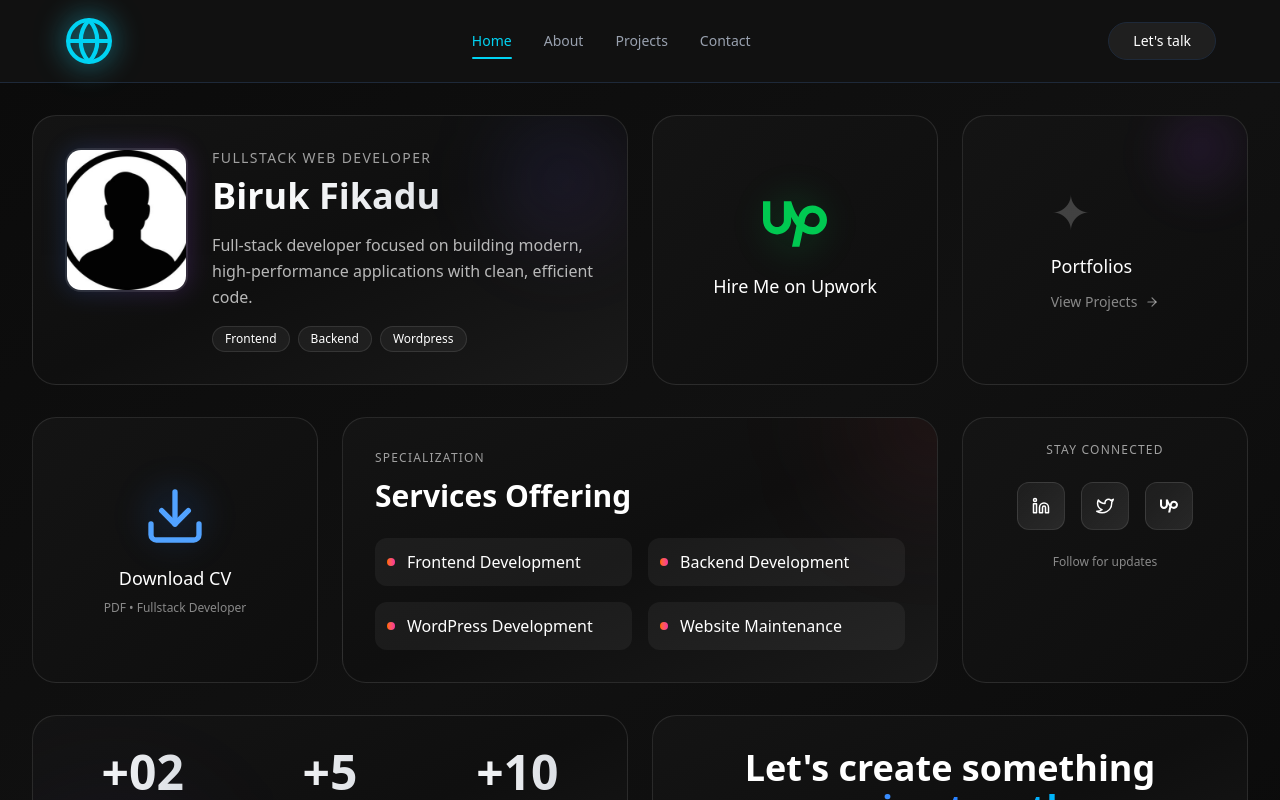
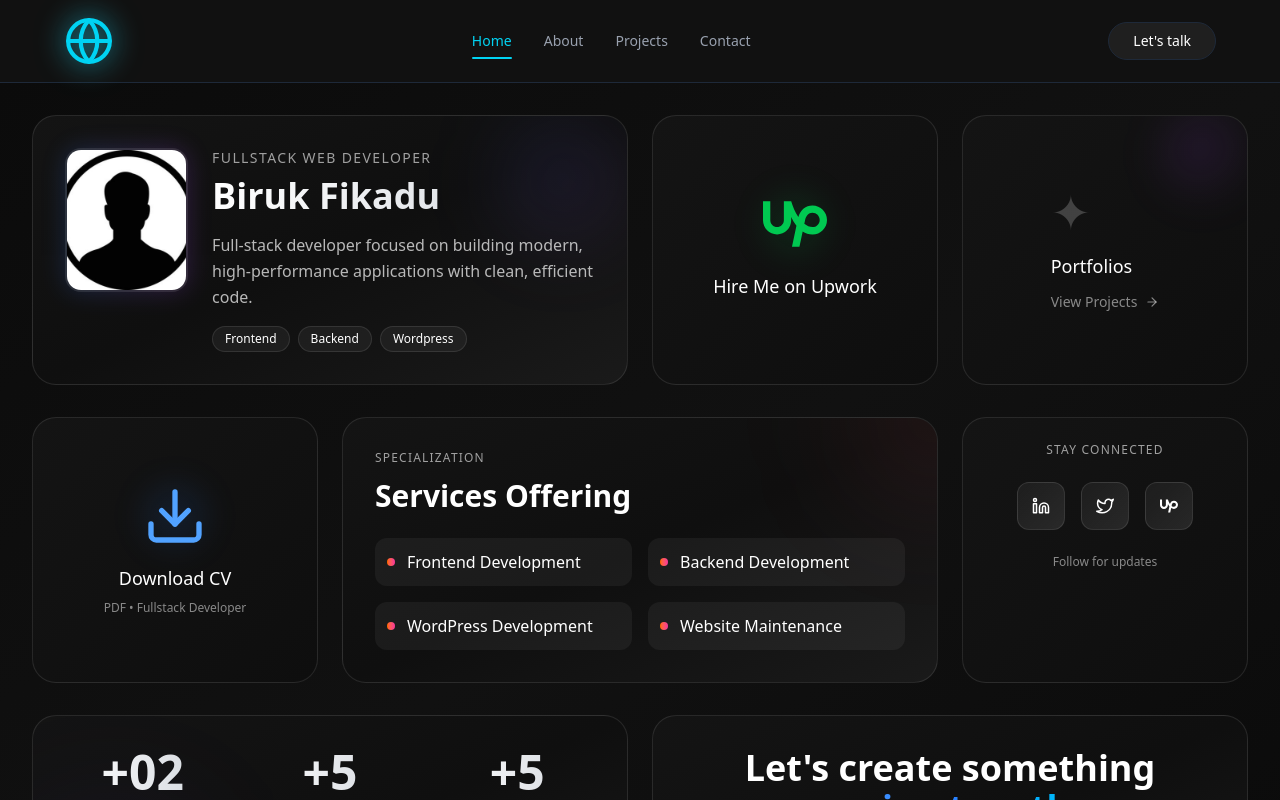
Before and after one commit to biruk1122/My-Portfolio-Website, a React (Vite) app: page / in a window 1280 px wide. Shown: the top 800 px of the page. Built offline with nearby package versions, Linux system fonts and the light colour scheme.

Commit message:
updating home page

```diff
--- a/src/pages/Home.jsx
+++ b/src/pages/Home.jsx
@@ -8,7 +8,7 @@ function Home() {
   const stats = [
     { value: "+02", label: "Years Experience" },
     { value: "+5", label: "Clients" },
-    { value: "+10", label: "Total Projects" }
+    { value: "+5", label: "Total Projects" }
   ];
 
   // Social links
```
